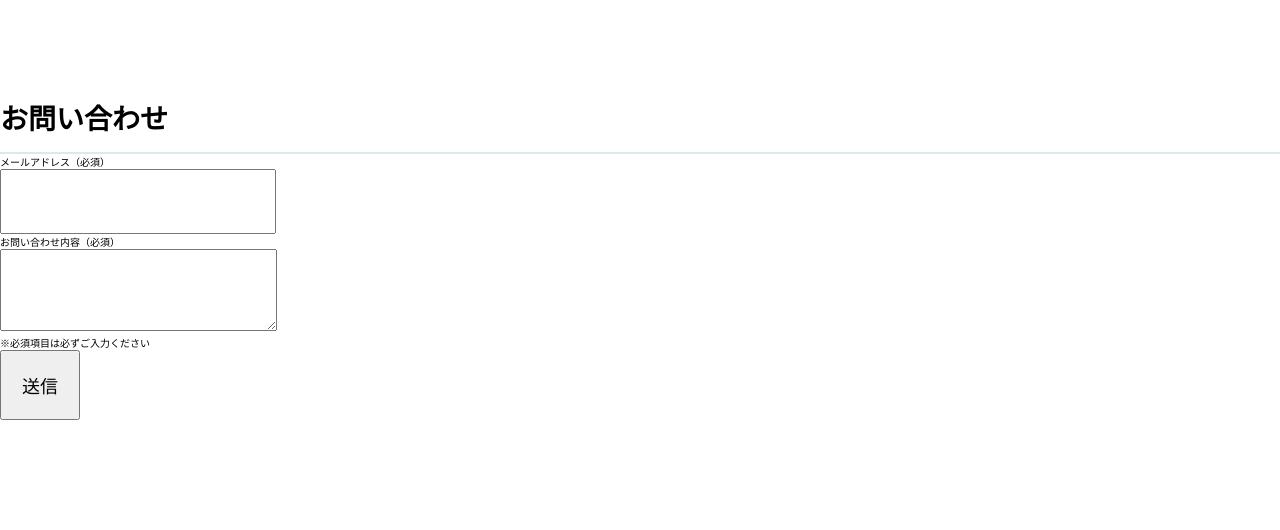
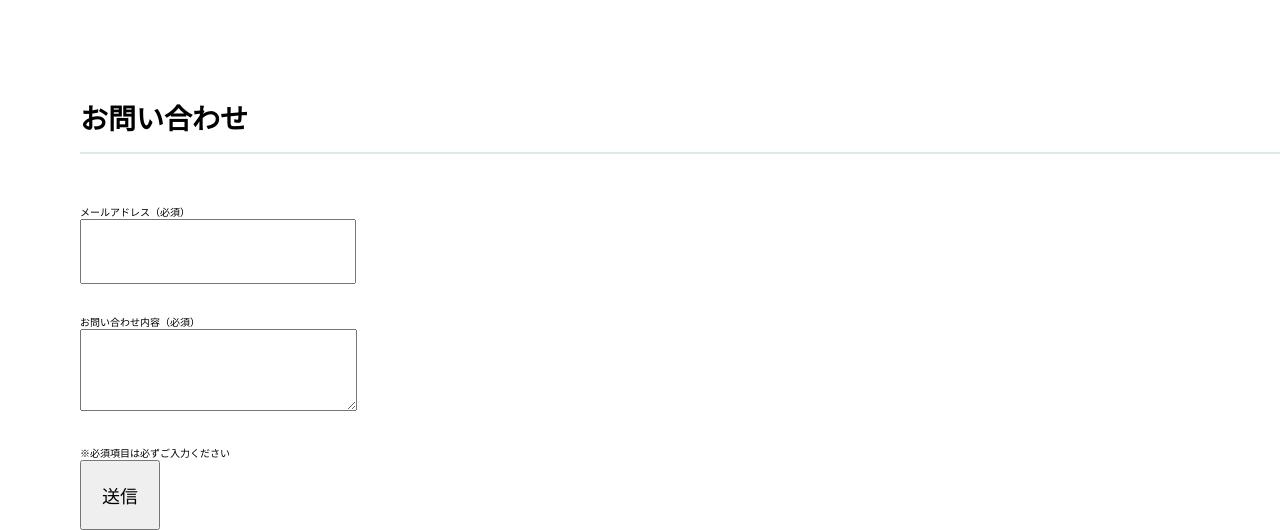
Before and after one commit to komoriya0309-source/progate-html-css-dojo-beginner, a plain HTML site: page index.html in a window 1280 px wide. Shown: the part 1401-1931 px from the top of the page. Before the commit the page ends 1821 px from the top, so only its background shows below. Drawn offline with Linux system fonts and the light colour scheme.

Commit message:
お問い合わせのcss追加

```diff
--- a/style.css
+++ b/style.css
@@ -78,16 +78,19 @@ lesson p{
 .contact{
   clear: left;   /*progate内ではこの記述がなくてもOKだが、どうしても右寄りになってしまうのでここでは記述することにした*/
   padding-top: 100px;
+  padding-left: 80px;
 }
 
 .contact h3{
   font-size: 28px;
   border-bottom: 2px solid #dee7ec;
   padding-bottom: 15px;
+  margin-bottom: 20px;
 }
 
 .contact p{
   font-size: 10px;
+  padding-top: 30px;
 }
 
 .contact input,textarea{
```
